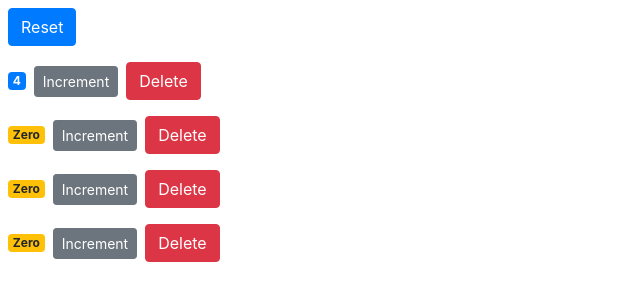
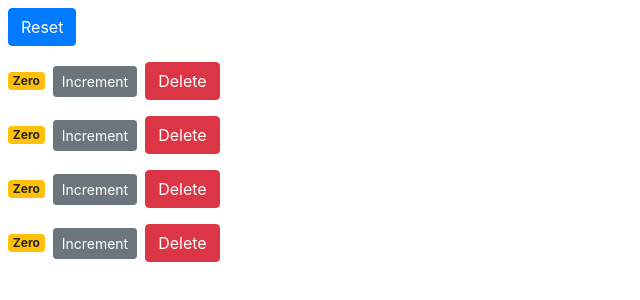
Before and after one commit to mojtabavi/Programing-Training, a React (Create React App) app in the folder React/counter-app/: page / in a window 1280 px wide. Shown: the top 300 px of the page, without its empty margins (0-640 px from the left). Built offline with nearby package versions, Linux system fonts and the light colour scheme.

Commit message:
React-Remove local state

```diff
--- a/React/counter-app/src/components/counter.jsx
+++ b/React/counter-app/src/components/counter.jsx
@@ -1,29 +1,6 @@
 import React, { Component } from "react";
 
 class Counter extends Component {
-  state = {
-    value: this.props.counter.value,
-    // tags: ["tag1", "tag2", "tag3"],
-    // imageUrl: "https://picsum.photos/200",
-  };
-
-  //   styles = { fontSize: 50, fontWeight: "bold" };
-
-  renderTags() {
-    if (this.state.tags.length === 0) return <p>There are no Tags!</p>;
-
-    return this.state.tags.map((tag) => <li key={tag}>{tag}</li>);
-  }
-
-  handleIncrement = (product) => {
-    // this.state.count++;
-    console.log(product);
-    this.setState({ value: this.state.value + 1 });
-  };
-
-  // doHandleIncrement = () => {
-  //   this.handleIncrement({ id: 1 });
-  // };
 
   render() {
     return (
@@ -31,7 +8,7 @@
         {this.props.children}
         <span className={this.getBadgeClasses()}>{this.formatCount()}</span>
         <button
-          onClick={() => this.handleIncrement({ id: 1 })}
+          onClick={() => this.props.onIncrement(this.props.counter)}
           className="btn btn-secondary btn-sm"
         >
           Increment
@@ -43,12 +20,12 @@
 
   getBadgeClasses() {
     let classes = "badge m-2 badge-";
-    classes += this.state.value === 0 ? "warning" : "primary";
+    classes += this.props.counter.value === 0 ? "warning" : "primary";
     return classes;
   }
 
   formatCount() {
-    const { value: count } = this.state;
+    const { value: count } = this.props.counter;
     // return this.state.count === 0 ? "Zero" : this.state.count;
     // return count === 0 ? <h1>Zero</h1> : count;
     return count === 0 ? "Zero" : count;
--- a/React/counter-app/src/components/counters.jsx
+++ b/React/counter-app/src/components/counters.jsx
@@ -4,7 +4,7 @@
 class Counters extends Component {
     state = {
         counters: [
-        {id:1 ,value:4},
+        {id:1 ,value:0},
         {id:2 ,value:0},
         {id:3 ,value:0},
         {id:4 ,value:0}
@@ -12,12 +12,21 @@
      }
 
 
+     handleIncrement = counter => {
+            const counters = [...this.state.counters];
+            const index = counters.indexOf(counter);
+            counters[index]={...counter};
+            counters[index].value++;
+            this.setState({counters});
+     };
+
+
      handleReset = () => {
          const counters = this.state.counters.map(c => {
              c.value = 0;
              return c;
          });
-         this.setState({counters: counters})
+         this.setState({counters})
      }
 
      handleDelete = (counterId) => {
@@ -30,9 +39,10 @@
     render() {
         return (
         <div>
-            <button className="btn btn-primary m-2">Reset</button>
+            <button className="btn btn-primary m-2" onClick={this.handleReset}>Reset</button>
             {this.state.counters.map(counter => <Counter
             onDelete={this.handleDelete}
+            onIncrement= {this.handleIncrement}
             key={counter.id}
             counter={counter} >
             </Counter>)}
```
